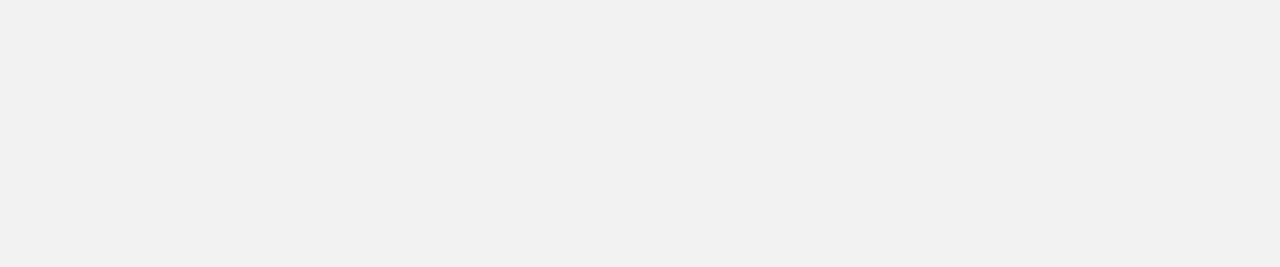
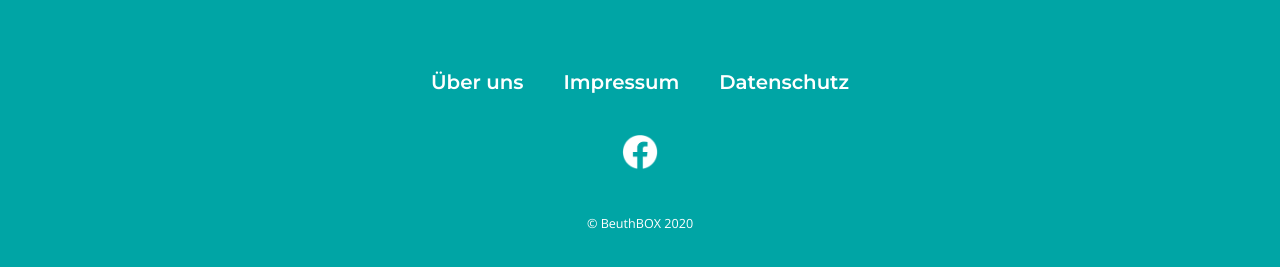
Before and after one commit to ahmkay/Beuthbox, a React (Create React App) app in the folder user-frontend/: page / in a window 1280 px wide. Shown: the part 893-1160 px from the top of the page. Before the commit the page ends 883 px from the top, so only its background shows below. Built offline with nearby package versions, Linux system fonts and the light colour scheme; no server answers.

Commit message:
feat(footer.js): add footer component with desktop styling

```diff
--- a/user-frontend/src/components/App.js
+++ b/user-frontend/src/components/App.js
@@ -8,6 +8,7 @@
 import Channels from '../routes/channel/Channels';
 import Home from '../routes/home/Home';
 import Styles from './styles.sass';
+import Footer from './reusables/Footer'
 
 const App = () => {
   return (
@@ -43,6 +44,7 @@
       path={'/'}
       component={Home}
       />
+      <Footer />
     </Router>
   )
 }
--- /dev/null
+++ b/user-frontend/src/components/reusables/Footer.js
@@ -0,0 +1,28 @@
+import React from 'react'
+import { Link } from 'react-router-dom'
+import footer from './footer.sass'
+import facebook from '../../public/img/f_logo_RGB-White_72.png'
+
+const Footer = () => {
+    return (
+        <footer>
+            <nav>
+                <ul>
+                    <li>
+                        <Link to="/aboutus"><h5> Über uns</h5></Link>
+                    </li>
+                    <li>
+                        <a href="https://www.beuth-hochschule.de/impressum/" target="_blank"><h5>Impressum</h5></a>
+                    </li>
+                    <li>
+                        <Link to="/privacy"><h5>Datenschutz</h5></Link>
+                    </li>
+                </ul>
+            </nav>
+            <a href="https://www.facebook.com/beuthmedialabs/" target="_blank"><img src={facebook} alt="Facebook"/></a>
+            <small>&copy; BeuthBOX 2020</small>
+        </footer>
+    )
+}
+
+export default Footer
--- /dev/null
+++ b/user-frontend/src/components/reusables/footer.sass
@@ -0,0 +1,25 @@
+@import '../_colors'
+
+footer
+    width: 100%
+    background-color: $color-primary
+    padding: 60px 0
+    display: flex
+    flex-direction: column
+    justify-content: center
+    align-items: center
+
+    > *
+        color: white
+        margin: 20px 0
+    nav ul
+        padding: 0
+        li
+            display: inline-block
+            margin: 0 20px
+        h5
+            color: white
+    a
+        text-decoration: none
+        img
+            width: 36px
--- a/user-frontend/src/components/styles.sass
+++ b/user-frontend/src/components/styles.sass
@@ -9,3 +9,6 @@
 
 html, body
     background-color: $color-background
+
+body, #root
+    min-height: 100vh
```
Also changed, not shown: user-frontend/src/public/img/f_logo_RGB-White_72.png (added).
